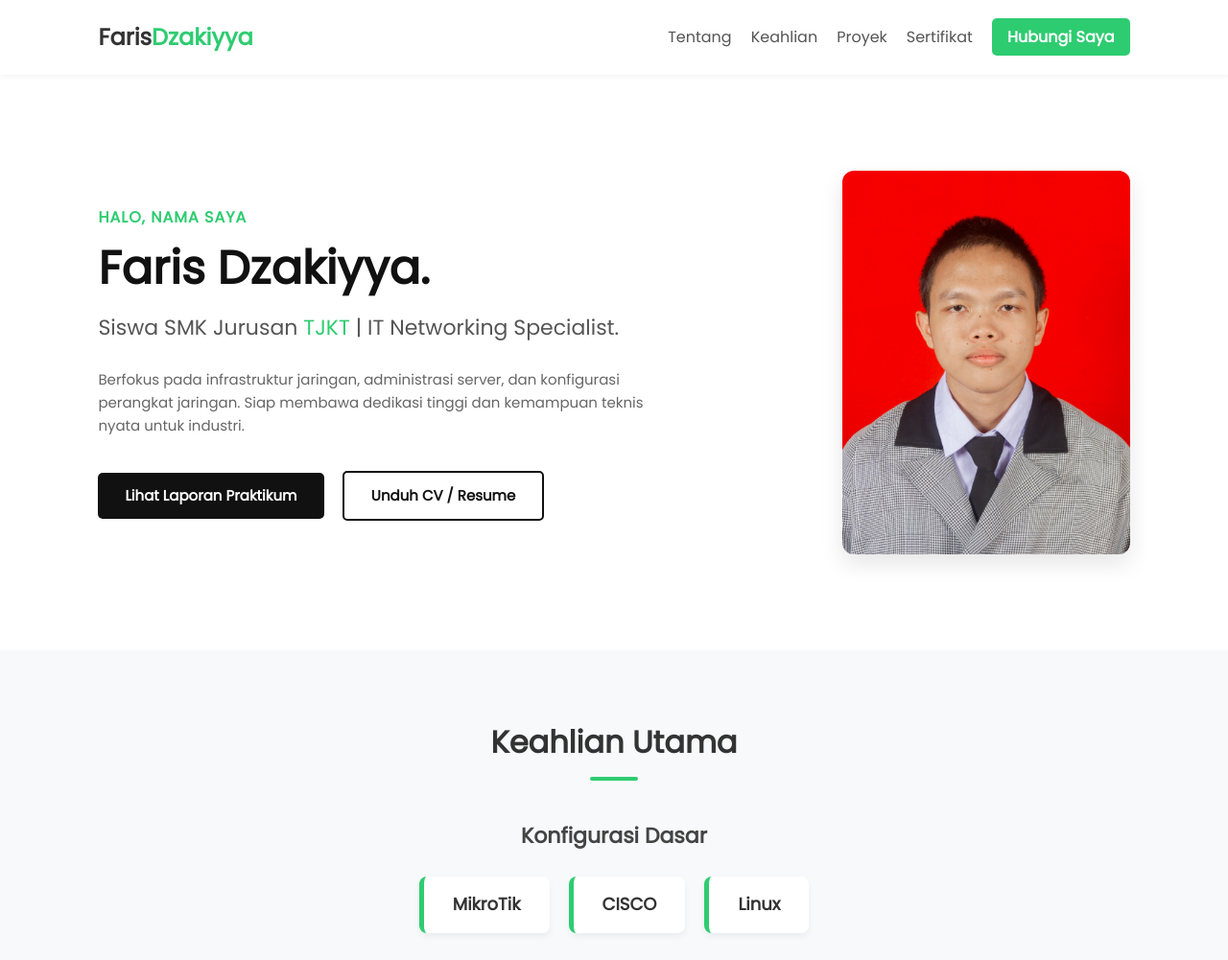
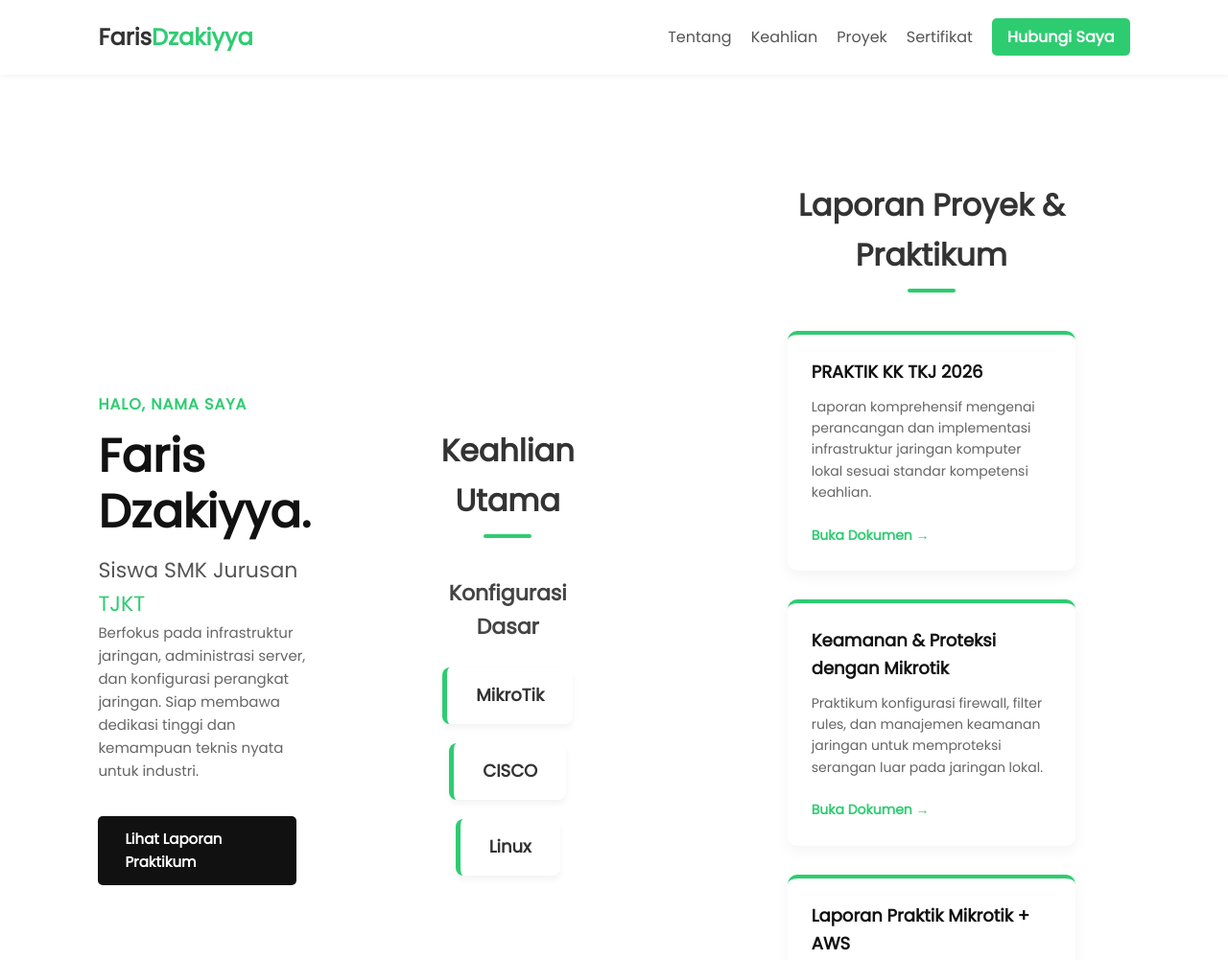
Before and after one commit to ris-dz/Porto, a plain HTML site: page index.html in a window 1280 px wide. Shown: the top 1001 px of the page at 96% size. Drawn offline with Linux system fonts and the light colour scheme.

Commit message:
Add files via upload

```diff
--- a/index.html
+++ b/index.html
@@ -452,17 +452,11 @@
         <div class="hero-content">
             <h5>Halo, Nama Saya</h5>
             <h1>Faris Dzakiyya.</h1>
-            <h2>Siswa SMK Jurusan <span>TJKT</span> | IT Networking Specialist.</h2>
+            <h2>Siswa SMK Jurusan <span>TJKT</span>
             <p>Berfokus pada infrastruktur jaringan, administrasi server, dan konfigurasi perangkat jaringan. Siap membawa dedikasi tinggi dan kemampuan teknis nyata untuk industri.</p>
             <a href="#proyek" class="cta-btn">Lihat Laporan Praktikum</a>
-            <a href="CV/CV_Faris_Dzakiyya.jpg" target="_blank" class="cta-btn secondary">Unduh CV / Resume</a>
         </div>
 
-        <!-- Sisi Foto yang Sudah Diperkecil & Diberi Border Radius Efek -->
-        <div class="hero-image">
-            <img src="CV/Faris Dzakiyya.jpg" alt="Foto Faris Dzakiyya">
-        </div>
-    </header>
 
     <!-- KEAHLIAN SECTION -->
     <section id="keahlian" class="section">
```
